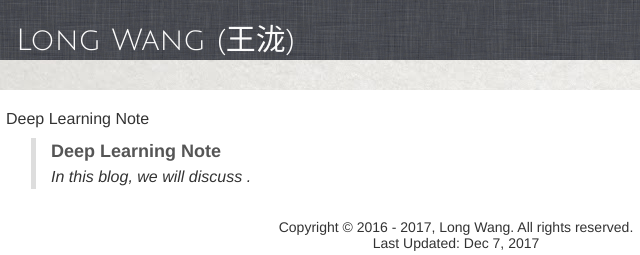
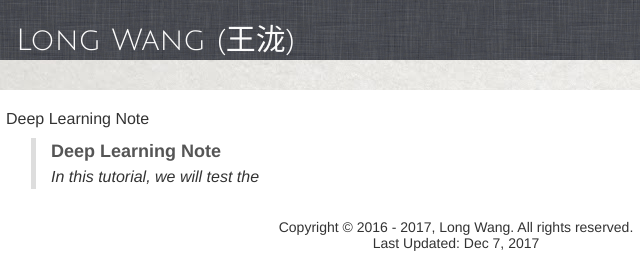
Before and after one commit to longw010/longw010.github.io, a plain HTML site: page blog/2017/DeepLearning.html in a window 1280 px wide. Shown: the top 255 px of the page, 184-824 px from the left. Drawn offline with nearby package versions, Linux system fonts and the light colour scheme.

```diff
--- a/blog/2017/DeepLearning.html
+++ b/blog/2017/DeepLearning.html
@@ -52,7 +52,7 @@
               Deep Learning Note
             </div>
           	<p>
-			In this blog, we will discuss .
+			In this tutorial, we will test the
           	</p>
 
           </div>
```
